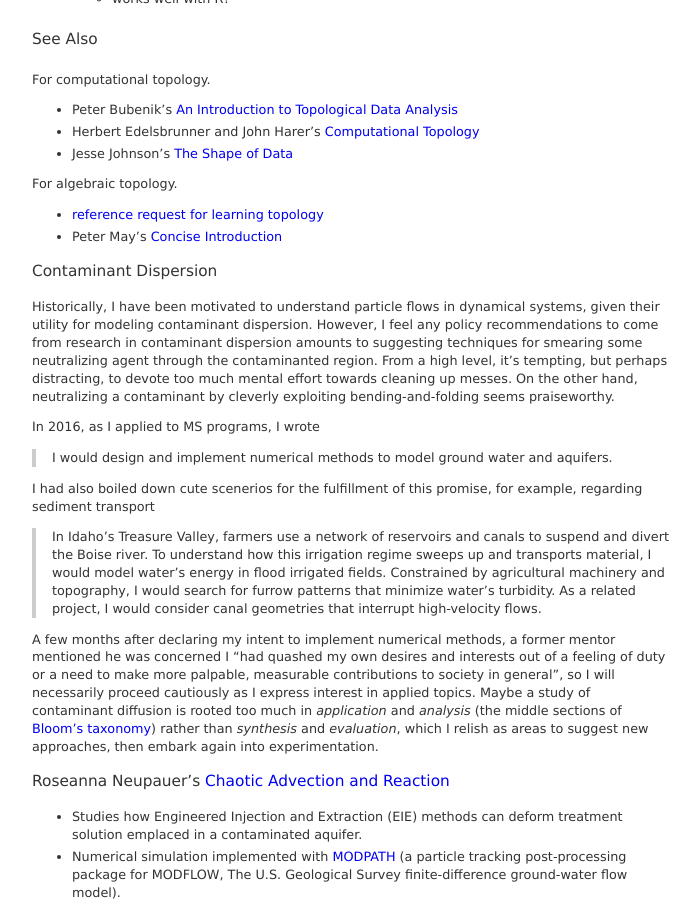
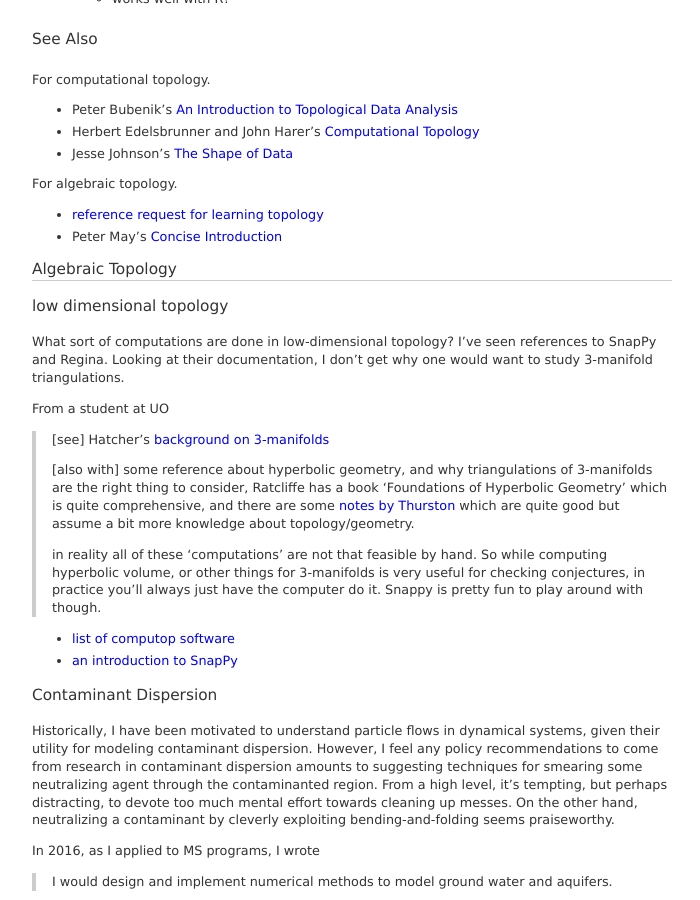
Before and after one commit to coltongrainger/blog, a Jekyll site: the page built from _posts/2017-09-30-research-interest.md, in a window 1280 px wide and 900 px high, scrolled down 921 px. Shown: the whole window, without its empty margins (288-988 px from the left). Built offline with Jekyll 4.4.1, drawn with Linux system fonts in a browser that asks for light colours; our own code applies the rules of GitHub Pages for plain Markdown files.

Commit message:
add Keegan reply

```diff
--- a/_posts/2017-09-30-research-interest.md
+++ b/_posts/2017-09-30-research-interest.md
@@ -46,6 +46,22 @@ For algebraic topology.
 - [reference request for learning topology](https://mathoverflow.net/questions/8445/learning-topology/8571#8571)
 - Peter May's [Concise Introduction](http://www.math.uchicago.edu/~may/CONCISE/ConciseRevised.pdf)
 
+## Algebraic Topology
+
+### low dimensional topology
+
+What sort of computations are done in low-dimensional topology?  I've seen references to SnapPy and Regina.  Looking at their documentation, I don't get why one would want to study 3-manifold triangulations.
+
+From a student at UO
+> [see] Hatcher's [background on 3-manifolds](https://www.math.cornell.edu/~hatcher/3M/3Mdownloads.html)
+>
+> [also with] some reference about hyperbolic geometry, and why triangulations of 3-manifolds are the right thing to consider, Ratcliffe has a book 'Foundations of Hyperbolic Geometry' which is quite comprehensive, and there are some [notes by Thurston](http://library.msri.org/books/gt3m/) which are quite good but assume a bit more knowledge about topology/geometry.
+>
+> in reality all of these 'computations' are not that feasible by hand. So while computing hyperbolic volume, or other things for 3-manifolds is very useful for checking conjectures, in practice you'll always just have the computer do it. Snappy is pretty fun to play around with though.
+
+- [list of computop software](https://faculty.math.illinois.edu/~nmd/computop/)
+- [an introduction to SnapPy](http://www.cornell.edu/video/nathan-dunfield-practical-computation-hyperbolic-3-manifolds)
+
 ### Contaminant Dispersion
 
 Historically, I have been motivated to understand particle flows in dynamical systems, given their utility for modeling contaminant dispersion. However, I feel any policy recommendations to come from research in contaminant dispersion amounts to suggesting techniques for smearing some neutralizing agent through the contaminanted region. From a high level, it's tempting, but perhaps distracting, to devote too much mental effort towards cleaning up messes. On the other hand, neutralizing a contaminant by cleverly exploiting bending-and-folding seems praiseworthy.
```
